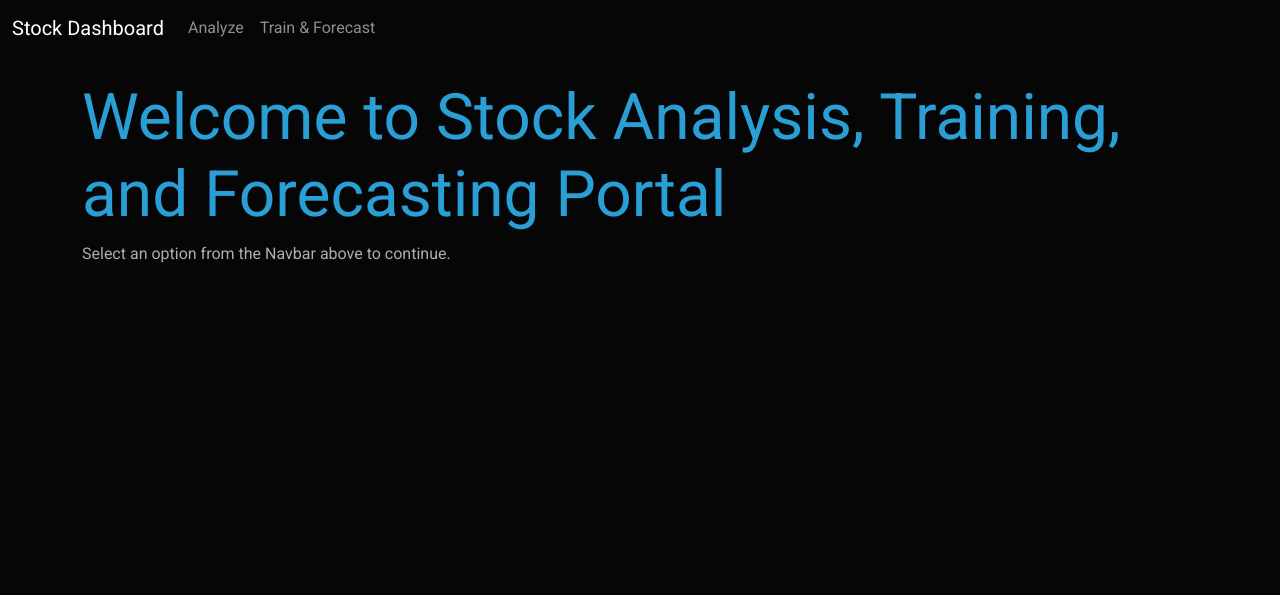
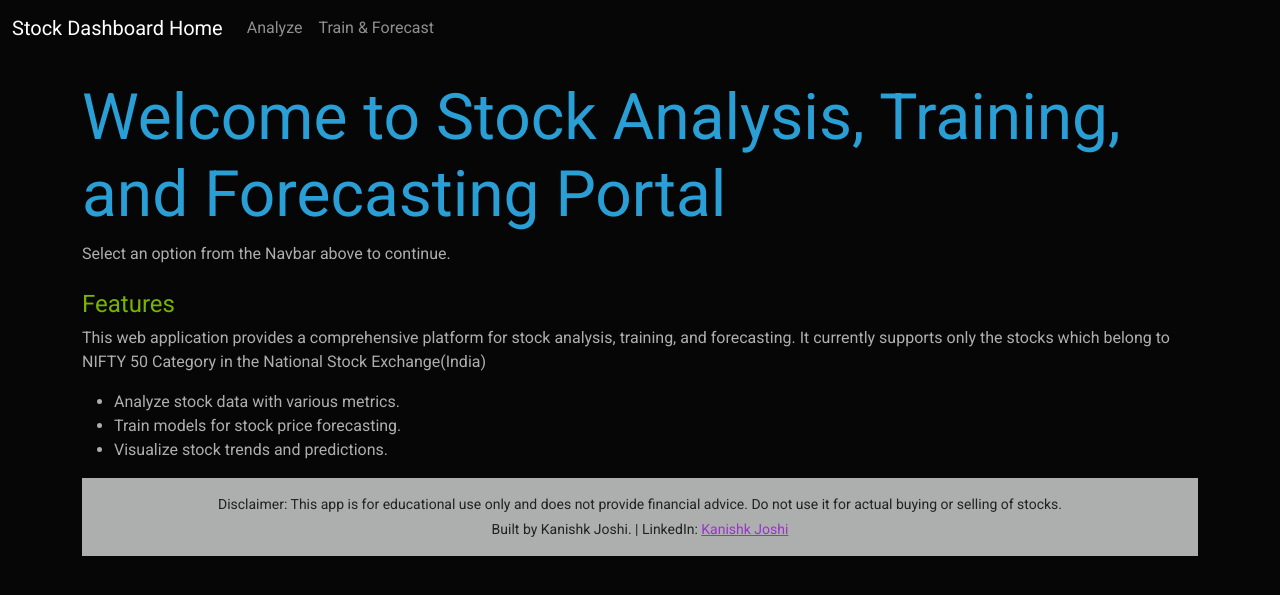
Before and after one commit to SuperKJ/stock-analyze-forecast, a Flask app: template templates/index.html in a window 1280 px wide. Shown: the top 595 px of the page. Run offline with Flask 3, Linux system fonts and the light colour scheme; the template is opened without the code that fills it, so the values that code supplies are empty.

Commit message:
new redo of the solution

```diff
--- a/templates/index.html
+++ b/templates/index.html
@@ -9,7 +9,7 @@
 
 <nav class="navbar navbar-expand-lg navbar-dark ">
   <div class="container-fluid">
-    <a class="navbar-brand" href="/">Stock Dashboard</a>
+    <a class="navbar-brand" href="/">Stock Dashboard Home</a>
     <div class="collapse navbar-collapse">
       <ul class="navbar-nav me-auto">
         <li class="nav-item"><a class="nav-link" href="/analyze/">Analyze</a></li>
@@ -22,6 +22,31 @@
 <div class="container mt-4">
     <h1 class="text-primary">Welcome to Stock Analysis, Training, and Forecasting Portal</h1>
     <p>Select an option from the Navbar above to continue.</p>
+
 </div>
 
+<div class="container mt-4">
+    <h5 class="text-success">Features</h5>
+    <p>This web application provides a comprehensive platform for stock analysis, training, and forecasting. It currently supports only the stocks which belong to NIFTY 50 Category in the National Stock Exchange(India)</p>
+    <ul>
+        <li>Analyze stock data with various metrics.</li>
+        <li>Train models for stock price forecasting.</li>
+        <li>Visualize stock trends and predictions.</li>
+    </ul>
+
+    <footer class="footer bg-dark text-light text-center py-3 mt-auto">
+        <div class="container">
+          <small class="d-block">
+            Disclaimer: This app is for educational use only and does not provide financial advice.
+            Do not use it for actual buying or selling of stocks.
+          </small>
+          <small class="d-block mt-1">
+            Built by Kanishk Joshi. |
+            LinkedIn: <a href="https://www.linkedin.com/in/kanishk-joshii/" target="_blank" class="text-info">Kanishk Joshi</a>
+          </small>
+        </div>
+      </footer>
+
+
+
 </body>
```
Also changed, not shown: requirements.txt (+27 -24 lines), 3 other files.
